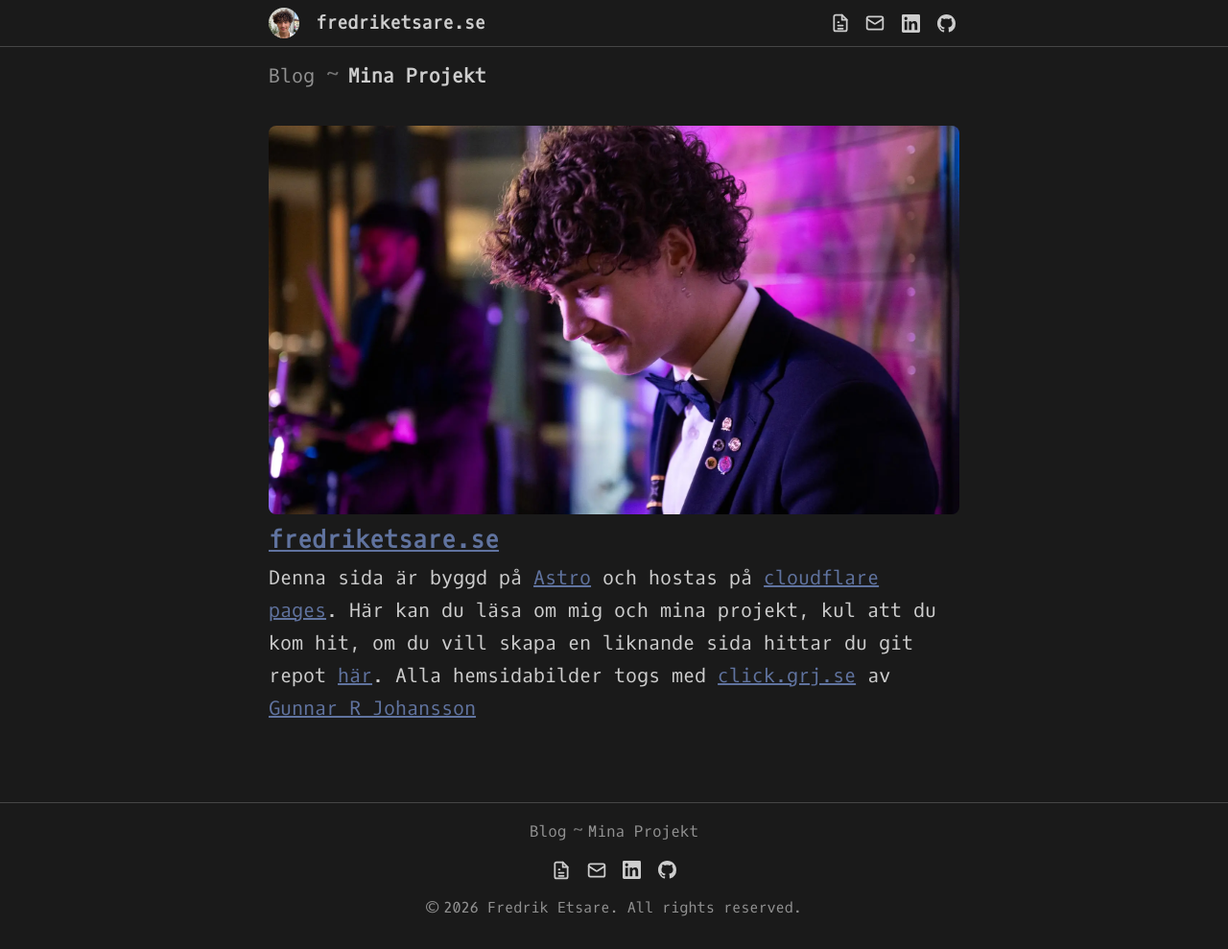
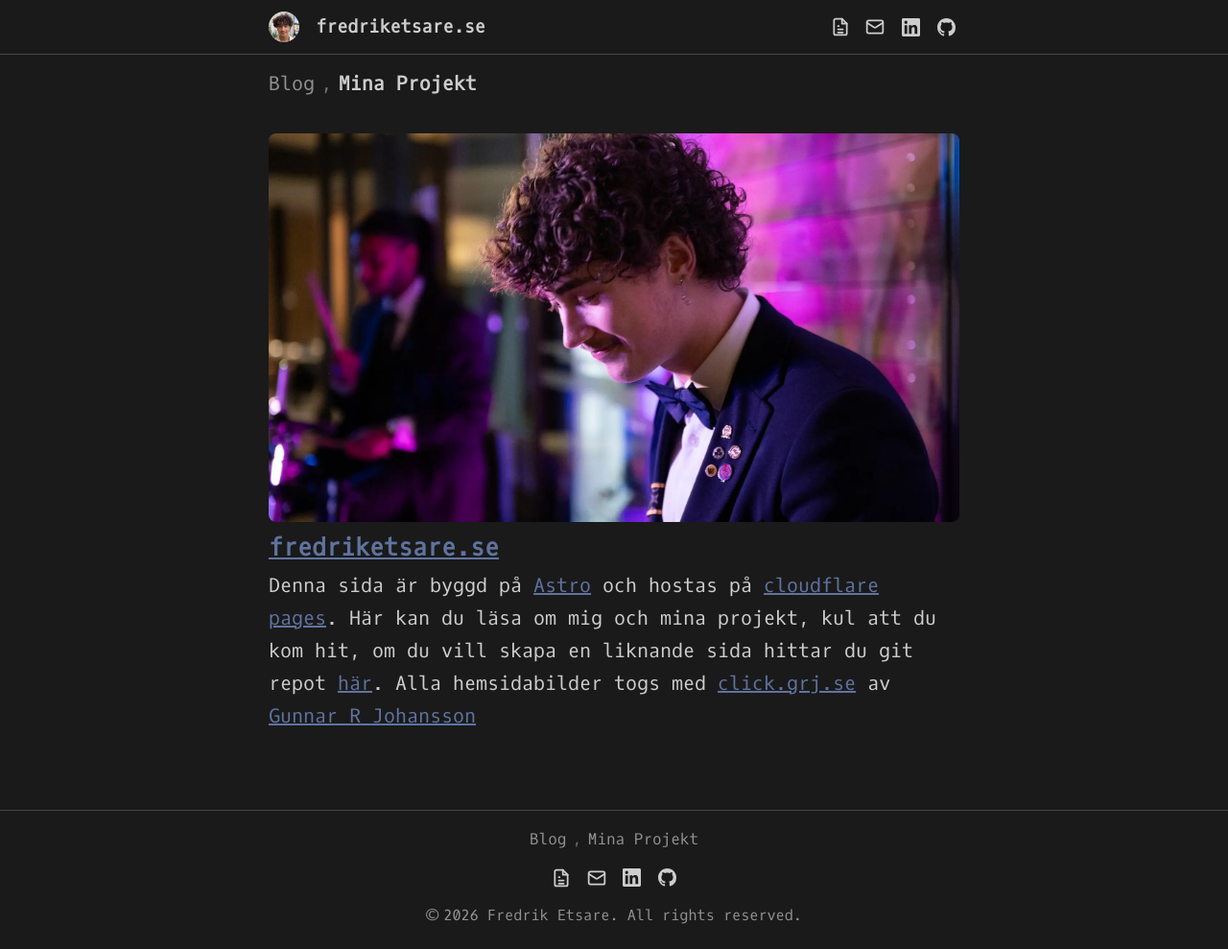
Before and after one commit to fetsare/fredriketsare.se, an Astro site: page /projekt in a window 1280 px wide. Shown: the whole page at 96% size. Built offline with nearby package versions, Linux system fonts and the light colour scheme; Astro itself is replaced by a stand-in of ours.

Commit message:
refactored navbar and comma seperated it (sue me)

```diff
--- a/src/components/Footer.astro
+++ b/src/components/Footer.astro
@@ -1,15 +1,20 @@
 ---
+import { NAV_LINKS } from "../consts";
+
 const today = new Date();
 ---
 
 <footer>
   <div class="footer-inner">
     <div class="internal-links" aria-label="Footer navigation">
-      <a href="/">Blog</a>
-      <span class="separator" aria-hidden="true">~</span>
-      <a href="/projekt">Mina Projekt</a>
-      <!-- <span class="separator" aria-hidden="true">~</span>
-      <a href="/about">Om</a> -->
+      {
+        NAV_LINKS.map((link, index) => (
+          <>
+            <a href={link.href}>{link.label}</a>
+            {index < NAV_LINKS.length - 1 && <span class="separator" aria-hidden="true">,</span>}
+          </>
+        ))
+      }
     </div>
 
     <div class="social-links">
@@ -115,7 +120,7 @@ const today = new Date();
   .internal-links {
     display: flex;
     align-items: center;
-    gap: 0.4rem;
+    gap: 0;
     font-size: 1rem;
   }
 
@@ -129,6 +134,7 @@ const today = new Date();
   }
 
   .separator {
+    margin: 0 0.4rem;
     color: rgb(var(--text-muted));
     opacity: 0.75;
   }
--- a/src/components/Header.astro
+++ b/src/components/Header.astro
@@ -96,7 +96,7 @@ import AvatarImage from "../assets/fredrik.webp";
 <style>
   header {
     margin: 0;
-    padding: 0.5rem 0;
+    padding: 0.75rem 0;
     background: var(--page-bg);
     border-bottom: 0;
   }
--- a/src/components/Navbar.astro
+++ b/src/components/Navbar.astro
@@ -1,14 +1,18 @@
 ---
 import HeaderLink from "./HeaderLink.astro";
+import { NAV_LINKS } from "../consts";
 ---
 
 <nav class="navbar" aria-label="Main navigation">
   <div class="navbar-inner">
-    <HeaderLink href="/">Blog</HeaderLink>
-    <span class="separator" aria-hidden="true">~</span>
-    <HeaderLink href="/projekt">Mina Projekt</HeaderLink>
-    <!-- <span class="separator" aria-hidden="true">~</span>
-    <HeaderLink href="/about">Om</HeaderLink> -->
+    {
+      NAV_LINKS.map((link, index) => (
+        <>
+          <HeaderLink href={link.href}>{link.label}</HeaderLink>
+          {index < NAV_LINKS.length - 1 && <span class="separator" aria-hidden="true">,</span>}
+        </>
+      ))
+    }
   </div>
 </nav>
 
@@ -27,7 +31,7 @@ import HeaderLink from "./HeaderLink.astro";
     display: flex;
     align-items: center;
     justify-content: flex-start;
-    gap: 0.4rem;
+    gap: 0;
     color: rgb(var(--text-muted));
     font-size: 1em;
   }
@@ -44,8 +48,8 @@ import HeaderLink from "./HeaderLink.astro";
   }
 
   .separator {
+    margin: 0 0.4rem;
     color: rgb(var(--text-muted));
     opacity: 0.75;
-    padding: 0 0.25em;
   }
 </style>
--- a/src/consts.ts
+++ b/src/consts.ts
@@ -1,2 +1,7 @@
 export const SITE_TITLE = "Fredrik Etsare";
 export const SITE_DESCRIPTION = "Fredrik Etsare";
+
+export const NAV_LINKS = [
+	{ href: "/", label: "Blog" },
+	{ href: "/projekt", label: "Mina Projekt" },
+] as const;
```
Also changed, not shown: src/content/blog/markdown-style-guide.md (+0 -1 lines).
